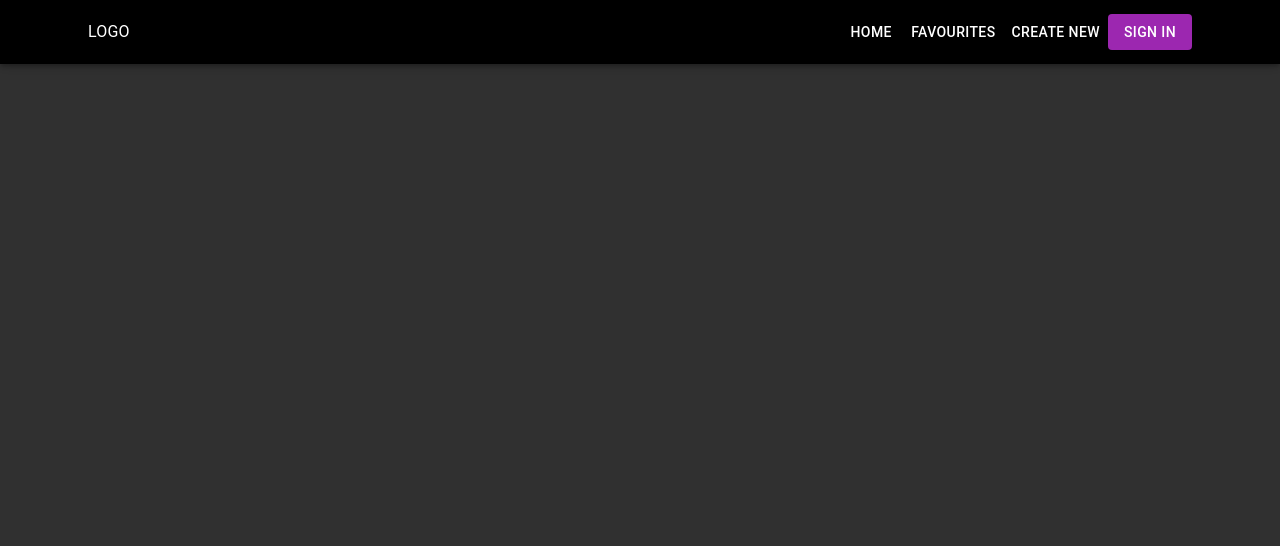
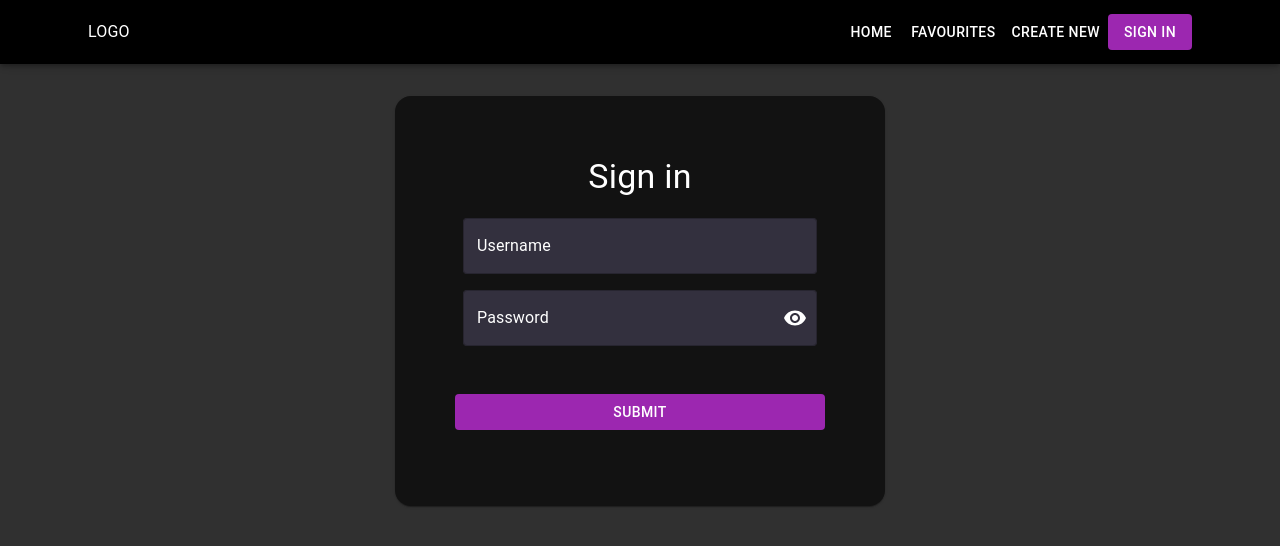
Before and after one commit to nikoprl/SSSF-project, a React (Create React App) app in the folder client/: page /login in a window 1280 px wide. Shown: the top 546 px of the page. Built offline with nearby package versions, Linux system fonts and the light colour scheme; the HTML template or start-up script is replaced by a standard one.

Commit message:
Add login form

```diff
--- a/client/package.json
+++ b/client/package.json
@@ -5,6 +5,8 @@
   "dependencies": {
     "@emotion/react": "^11.9.0",
     "@emotion/styled": "^11.8.1",
+    "@material-ui/icons": "^4.11.3",
+    "@mui/icons-material": "^5.6.2",
     "@mui/material": "^5.6.2",
     "@testing-library/jest-dom": "^5.16.4",
     "@testing-library/react": "^13.1.1",
--- a/client/src/components/LoginForm.js
+++ b/client/src/components/LoginForm.js
@@ -1,7 +1,138 @@
+import * as React from "react";
+import { Visibility, VisibilityOff } from "@mui/icons-material";
+import {
+  Box,
+  Button,
+  FormControl,
+  Grid,
+  IconButton,
+  InputAdornment,
+  InputLabel,
+  OutlinedInput,
+  Paper,
+  styled,
+  Typography,
+} from "@mui/material";
+import { purple } from "@mui/material/colors";
+
+const Item = styled(Paper)(({ theme }) => ({
+  backgroundColor: "#121212",
+  ...theme.typography.body2,
+  padding: theme.spacing(2),
+  textAlign: "center",
+  color: "#FFF",
+}));
+
+const ColorButton = styled(Button)(({ theme }) => ({
+  color: theme.palette.getContrastText(purple[500]),
+  backgroundColor: purple[500],
+  "&:hover": {
+    backgroundColor: purple[700],
+  },
+}));
+
+const StyledOutlinedInput = styled(OutlinedInput)({
+  backgroundColor: "#33303e",
+});
+
 const LoginForm = () => {
+  const [values, setValues] = React.useState({
+    username: "",
+    password: "",
+    showPassword: false,
+  });
+
+  const handleChange = (prop) => (event) => {
+    setValues({ ...values, [prop]: event.target.value });
+  };
+
+  const handleClickShowPassword = () => {
+    setValues({
+      ...values,
+      showPassword: !values.showPassword,
+    });
+  };
+
+  const handleMouseDownPassword = (event) => {
+    event.preventDefault();
+  };
+
   return (
     <>
-      <p>Login form</p>
+      <Box sx={{ mt: 12, mb: 10 }}>
+        <Grid
+          container
+          spacing={3}
+          alignItems="center"
+          justifyContent="center"
+          direction="column"
+          columns={16}
+        >
+          <Grid item xs={7}>
+            <Item
+              sx={{ borderRadius: "16px", padding: "60px" }}
+              style={{ minHeight: "auto" }}
+            >
+              <Typography component="h4" variant="h4" gutterBottom>
+                Sign in
+              </Typography>
+              <form>
+                <Grid container direction="column">
+                  <FormControl sx={{ m: 1, width: "45ch" }} variant="outlined">
+                    <InputLabel
+                      sx={{ color: "white" }}
+                      htmlFor="outlined-adornment-username"
+                    >
+                      Username
+                    </InputLabel>
+                    <StyledOutlinedInput
+                      sx={{ color: "white" }}
+                      id="outlined-adornment-username"
+                      value={values.username}
+                      onChange={handleChange("username")}
+                      label="Username"
+                    />
+                  </FormControl>
+                  <FormControl sx={{ m: 1, width: "45ch" }} variant="outlined">
+                    <InputLabel
+                      sx={{ color: "white" }}
+                      htmlFor="outlined-adornment-password"
+                    >
+                      Password
+                    </InputLabel>
+                    <StyledOutlinedInput
+                      sx={{ color: "white" }}
+                      id="outlined-adornment-password"
+                      type={values.showPassword ? "text" : "password"}
+                      value={values.password}
+                      onChange={handleChange("password")}
+                      endAdornment={
+                        <InputAdornment position="end">
+                          <IconButton
+                            aria-label="toggle password visibility"
+                            onClick={handleClickShowPassword}
+                            onMouseDown={handleMouseDownPassword}
+                            edge="end"
+                            style={{ color: "white" }}
+                          >
+                            {values.showPassword ? (
+                              <VisibilityOff />
+                            ) : (
+                              <Visibility />
+                            )}
+                          </IconButton>
+                        </InputAdornment>
+                      }
+                      label="Password"
+                    />
+                  </FormControl>
+                  <ColorButton sx={{ mt: 5, mb: 2 }}>Submit</ColorButton>
+                </Grid>
+              </form>
+            </Item>
+          </Grid>
+        </Grid>
+      </Box>
     </>
   );
 };
```
Also changed, not shown: 1 other file (tests, documents, lock files or other folders).
